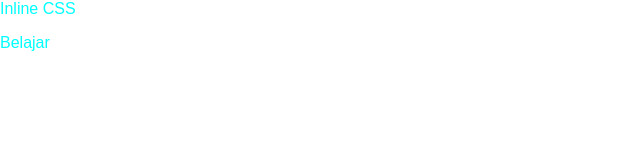
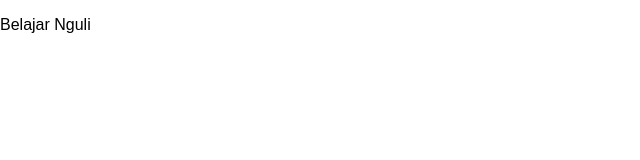
Before and after one commit to asephudori/21104064_AsepHudori, a plain HTML site: page index.html in a window 1280 px wide. Shown: the whole page, without its empty margins (0-640 px from the left). Drawn offline with Linux system fonts and the light colour scheme.

Commit message:
push di cabang pertemuan 1

```diff
--- a/index.html
+++ b/index.html
@@ -4,7 +4,7 @@
     <meta charset="UTF-8">
     <meta http-equiv="X-UA-Compatible" content="IE=edge">
     <meta name="viewport" content="width=device-width, initial-scale=1.0">
-    <title>Document</title>
+    <title> Belajar Nguli </title>
     <link rel="stylesheet" href="style.css">
     <!-- CSS Internal --
     <style type="css/type">
@@ -15,9 +15,9 @@
         }
     </style> -->
 </head>
-<body style="color: aqua;"> Inline CSS
+<body style="color:black"> <!-- Inline CSS -->
     <p>
-        Belajar
+        Belajar Nguli
     </p>
 </body>
 </html>
```
